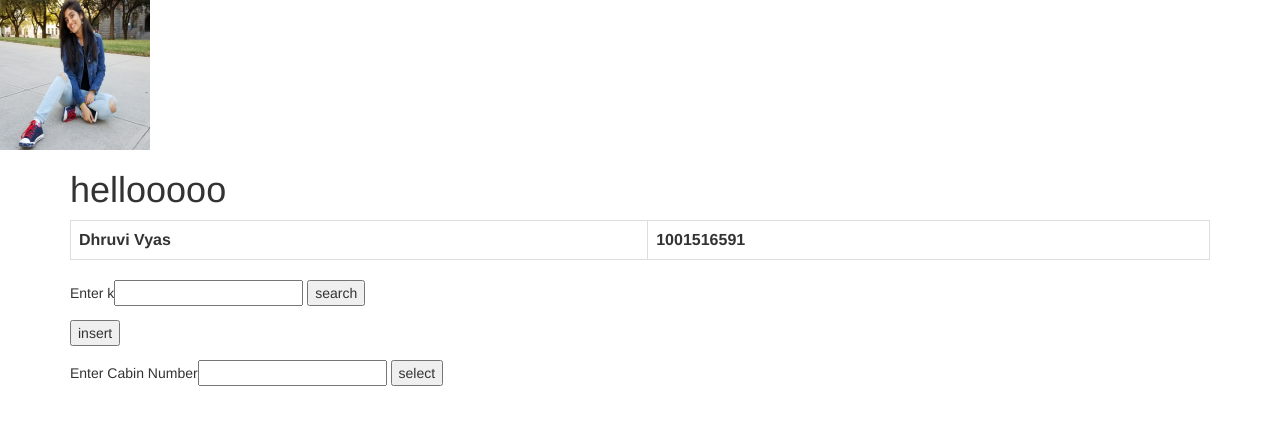
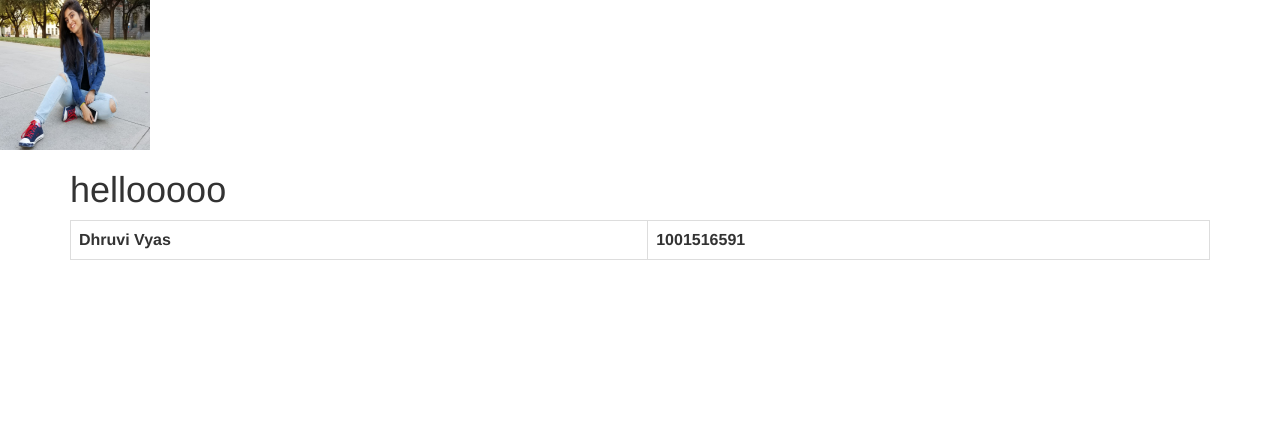
Before and after one commit to DhruviV/autoscaling, a Flask app: page / in a window 1280 px wide. Shown: the top 425 px of the page. Run offline with Flask 2, Linux system fonts and the light colour scheme; lists and menus that the app fills with data are empty; some libraries are stand-ins or nearby versions.

Commit message:
"second"

```diff
--- a/templates/index.html
+++ b/templates/index.html
@@ -16,24 +16,6 @@
                             </tr>
                  </table>
 
-    <form action="/search" method="get">
-
-    Enter k<input type="text" name="k" maxlength="200" width="60">
-
-        <input type="submit" value="search">
-
-</form>
-
-  <form action="/insert" method="get">
-
-
-        <input type="submit" value="insert">
-</form>
-<form action="/select" method="get">
-
-    Enter Cabin Number<input type="text" name="cabin" maxlength="200" width="60">
-        <input type="submit" value="select">
-</form>
 
 
 
```
Also changed, not shown: main.py (+0 -123 lines).
